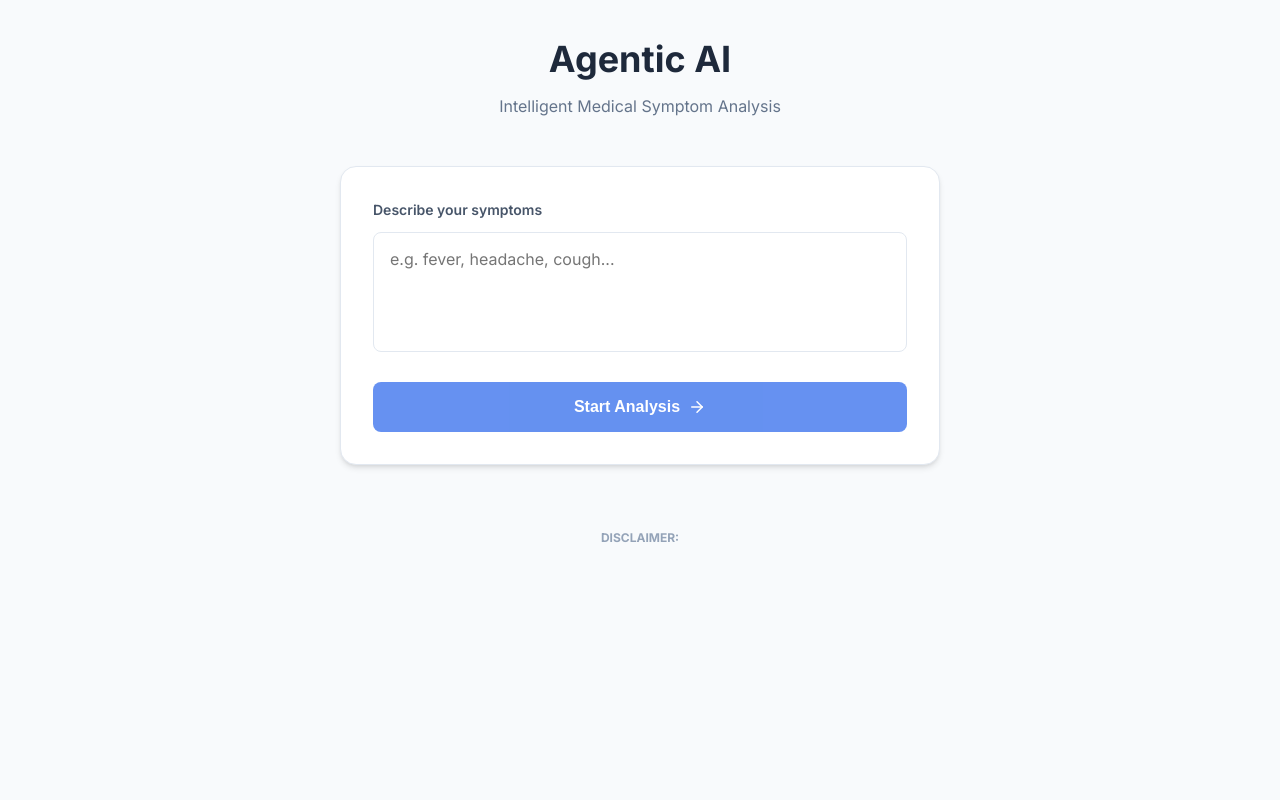
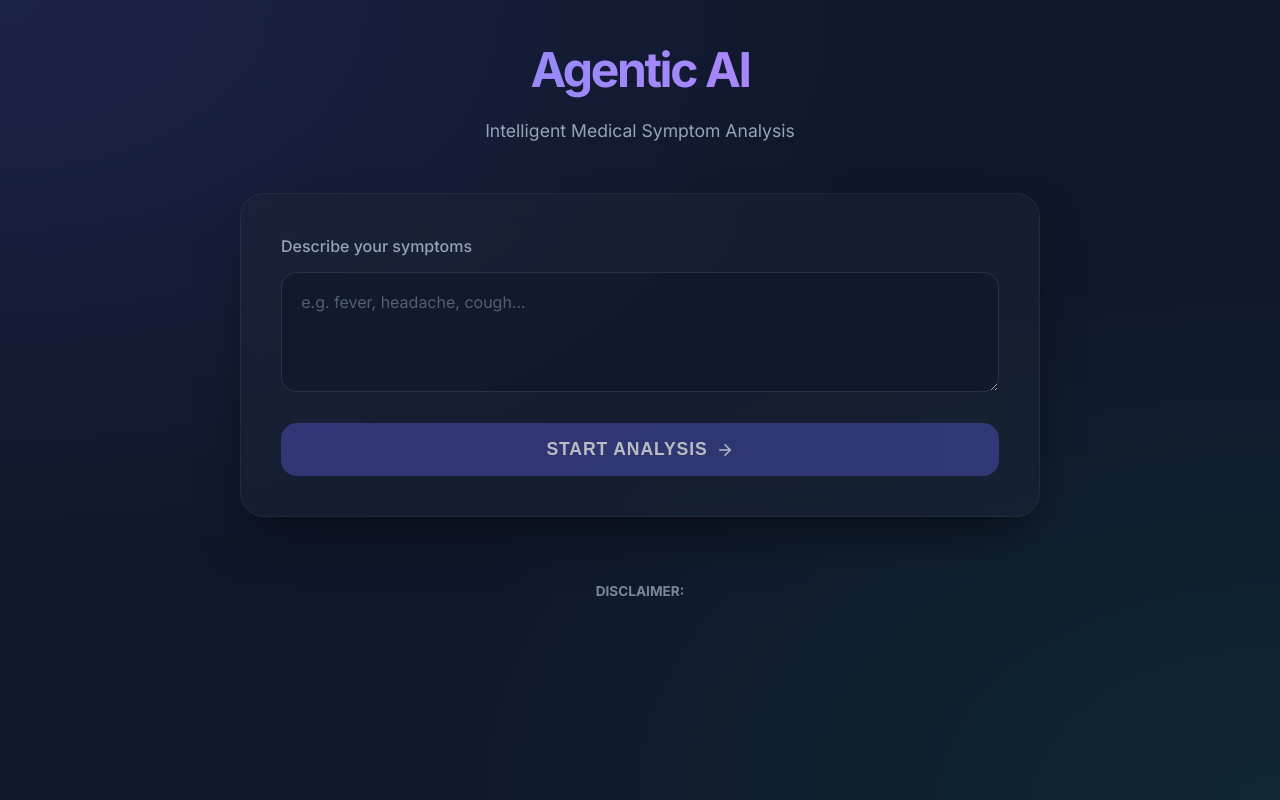
Before and after one commit to gdeepak2201-dot/agentic-ai, a React (Vite) app: page / in a window 1280 px wide. Built offline with nearby package versions, Linux system fonts and the light colour scheme.

Commit message:
Update React UI to stunning glassmorphism

```diff
--- a/src/index.css
+++ b/src/index.css
@@ -1,12 +1,19 @@
 @import url('https://fonts.googleapis.com/css2?family=Inter:wght@300;400;500;600;700&display=swap');
 
 :root {
-  --primary: #2563eb;
-  --bg: #f8fafc;
-  --text: #1e293b;
-  --card-bg: #ffffff;
-  --border: #e2e8f0;
-  --shadow: 0 4px 6px -1px rgb(0 0 0 / 0.1), 0 2px 4px -2px rgb(0 0 0 / 0.1);
+  --primary-color: #6366f1;
+  --primary-hover: #4f46e5;
+  --bg-color: #0f172a;
+  --surface-color: rgba(30, 41, 59, 0.7);
+  --text-primary: #f8fafc;
+  --text-secondary: #94a3b8;
+  --border-color: rgba(255, 255, 255, 0.1);
+  --success-color: #10b981;
+  --warning-color: #f59e0b;
+  --danger-color: #ef4444;
+  --glass-bg: rgba(30, 41, 59, 0.4);
+  --glass-border: rgba(255, 255, 255, 0.05);
+  --shadow: 0 25px 50px -12px rgba(0, 0, 0, 0.5);
 }
 
 * {
@@ -17,109 +24,159 @@
 
 body {
   font-family: 'Inter', sans-serif;
-  background-color: var(--bg);
-  color: var(--text);
-  line-height: 1.5;
+  background-color: var(--bg-color);
+  background-image:
+    radial-gradient(at 0% 0%, rgba(99, 102, 241, 0.15) 0px, transparent 50%),
+    radial-gradient(at 100% 100%, rgba(16, 185, 129, 0.1) 0px, transparent 50%);
+  color: var(--text-primary);
+  line-height: 1.6;
+  min-height: 100vh;
 }
 
 #root {
   width: 100%;
   min-height: 100vh;
   padding: 2rem 1rem;
+  display: flex;
+  justify-content: center;
+  align-items: flex-start;
 }
 
 .app-container {
-  max-width: 600px;
+  width: 100%;
+  max-width: 800px;
   margin: 0 auto;
 }
 
+/* Header */
 header {
   text-align: center;
   margin-bottom: 3rem;
+  animation: fadeInDown 0.8s ease-out;
 }
 
 header h1 {
-  font-size: 2.25rem;
-  font-weight: 800;
-  color: var(--text);
+  font-size: 3rem;
+  font-weight: 700;
+  background: linear-gradient(to right, #818cf8, #c084fc);
+  -webkit-background-clip: text;
+  -webkit-text-fill-color: transparent;
   margin-bottom: 0.5rem;
+  letter-spacing: -0.05em;
 }
 
 header p {
-  color: #64748b;
-  font-size: 1rem;
+  color: var(--text-secondary);
+  font-size: 1.1rem;
 }
 
+/* Glassmorphism Card */
 .card {
-  background: var(--card-bg);
-  border: 1px solid var(--border);
-  border-radius: 1rem;
-  padding: 2rem;
+  background: var(--glass-bg);
+  backdrop-filter: blur(16px);
+  -webkit-backdrop-filter: blur(16px);
+  border: 1px solid var(--glass-border);
+  border-radius: 24px;
+  padding: 2.5rem;
   box-shadow: var(--shadow);
-  margin-bottom: 2rem;
+  transition: transform 0.3s ease, box-shadow 0.3s ease;
+}
+
+.card:hover {
+  transform: translateY(-2px);
+  box-shadow: 0 30px 60px -12px rgba(0, 0, 0, 0.6);
 }
 
 .label {
   display: block;
-  font-size: 0.875rem;
-  font-weight: 600;
+  font-size: 1rem;
+  font-weight: 500;
   margin-bottom: 0.75rem;
-  color: #475569;
+  color: var(--text-secondary);
 }
 
 .input-field {
   width: 100%;
-  padding: 1rem;
-  border: 1px solid var(--border);
-  border-radius: 0.5rem;
+  padding: 1.2rem;
+  background: rgba(15, 23, 42, 0.6);
+  border: 1px solid var(--border-color);
+  border-radius: 16px;
   font-size: 1rem;
+  color: var(--text-primary);
   font-family: inherit;
   margin-bottom: 1.5rem;
   min-height: 120px;
-  resize: none;
+  resize: vertical;
+  transition: all 0.3s ease;
 }
 
 .input-field:focus {
-  outline: 2px solid var(--primary);
-  border-color: transparent;
+  outline: none;
+  border-color: var(--primary-color);
+  box-shadow: 0 0 0 4px rgba(99, 102, 241, 0.1);
+  background: rgba(15, 23, 42, 0.8);
+}
+
+.input-field::placeholder {
+  color: rgba(148, 163, 184, 0.5);
 }
 
 .btn {
   width: 100%;
-  background: var(--primary);
+  background: linear-gradient(135deg, var(--primary-color), var(--primary-hover));
   color: white;
   border: none;
-  padding: 1rem;
-  border-radius: 0.5rem;
-  font-size: 1rem;
+  padding: 1rem 2rem;
+  border-radius: 16px;
+  font-size: 1.1rem;
   font-weight: 600;
   cursor: pointer;
-  transition: opacity 0.2s;
+  transition: all 0.3s ease;
   display: flex;
   align-items: center;
   justify-content: center;
   gap: 0.5rem;
+  text-transform: uppercase;
+  letter-spacing: 0.05em;
+  box-shadow: 0 10px 15px -3px rgba(99, 102, 241, 0.4);
+}
+
+.btn:hover {
+  transform: translateY(-2px) scale(1.02);
+  box-shadow: 0 15px 25px -5px rgba(99, 102, 241, 0.5);
+}
+
+.btn:active {
+  transform: translateY(1px);
 }
 
 .btn:disabled {
   opacity: 0.7;
   cursor: not-allowed;
+  transform: none;
+  box-shadow: none;
+  background: rgba(99, 102, 241, 0.5);
 }
 
 .reasoning-list {
-  background: #f1f5f9;
-  border-radius: 0.5rem;
-  padding: 1rem;
+  background: rgba(30, 41, 59, 0.2);
+  border-radius: 16px;
+  padding: 1.5rem;
   margin-bottom: 1.5rem;
+  border: 1px solid var(--border-color);
 }
 
 .reasoning-step {
-  font-size: 0.875rem;
-  color: #475569;
-  margin-bottom: 0.5rem;
+  font-size: 0.95rem;
+  color: var(--text-secondary);
+  margin-bottom: 0.8rem;
   display: flex;
   align-items: center;
   gap: 0.5rem;
+  background: rgba(15, 23, 42, 0.4);
+  padding: 0.8rem 1rem;
+  border-radius: 12px;
+  border-left: 4px solid var(--primary-color);
 }
 
 .reasoning-step:last-child {
@@ -127,14 +184,15 @@ header p {
 }
 
 .result-header {
-  border-bottom: 1px solid var(--border);
-  padding-bottom: 1rem;
+  border-bottom: 1px solid var(--border-color);
+  padding-bottom: 1.5rem;
   margin-bottom: 1.5rem;
 }
 
 .result-header h2 {
-  font-size: 1.5rem;
-  color: var(--text);
+  font-size: 1.8rem;
+  color: var(--success-color);
+  margin-bottom: 0.5rem;
 }
 
 .badge {
@@ -143,59 +201,69 @@ header p {
   border-radius: 9999px;
   font-size: 0.75rem;
   font-weight: 600;
-  background: #dcfce7;
-  color: #166534;
-  margin-bottom: 0.5rem;
+  background: rgba(16, 185, 129, 0.2);
+  color: #34d399;
+  margin-bottom: 0.8rem;
+  border: 1px solid rgba(16, 185, 129, 0.3);
 }
 
 .section-title {
-  font-size: 1rem;
-  font-weight: 700;
+  font-size: 1.1rem;
+  font-weight: 600;
   margin-bottom: 1rem;
   display: flex;
   align-items: center;
   gap: 0.5rem;
+  color: #fff;
 }
 
 .list-item {
-  background: #f8fafc;
-  border: 1px solid var(--border);
+  background: rgba(15, 23, 42, 0.4);
+  border: 1px solid var(--border-color);
   padding: 0.75rem 1rem;
   border-radius: 0.5rem;
   margin-bottom: 0.5rem;
-  font-size: 0.9375rem;
+  font-size: 0.95rem;
+  color: var(--text-primary);
 }
 
 .prescription-box {
-  background: #fffbeb;
-  border: 1px solid #fde68a;
-  border-radius: 0.75rem;
+  background: rgba(245, 158, 11, 0.1);
+  border: 1px solid rgba(245, 158, 11, 0.2);
+  border-radius: 16px;
   padding: 1.5rem;
   margin-top: 2rem;
 }
 
 .medication-tag {
   display: inline-block;
-  background: #fef3c7;
-  color: #92400e;
-  padding: 0.25rem 0.5rem;
-  border-radius: 0.25rem;
+  background: rgba(245, 158, 11, 0.2);
+  color: #fcd34d;
+  padding: 0.4rem 0.8rem;
+  border-radius: 0.5rem;
   font-size: 0.875rem;
-  margin: 0.25rem;
+  margin: 0.25rem 0.5rem 0.25rem 0;
   font-weight: 500;
+  border: 1px solid rgba(245, 158, 11, 0.3);
 }
 
 footer {
   text-align: center;
   padding: 2rem;
-  font-size: 0.75rem;
-  color: #94a3b8;
+  font-size: 0.85rem;
+  color: var(--text-secondary);
+  opacity: 0.8;
+  margin-top: 2rem;
 }
 
 .error-msg {
-  color: #ef4444;
-  font-size: 0.875rem;
+  color: var(--danger-color);
+  font-size: 0.9rem;
   margin-bottom: 1rem;
+  background: rgba(239, 68, 68, 0.1);
+  padding: 0.75rem;
+  border-radius: 0.5rem;
+  border: 1px solid rgba(239, 68, 68, 0.2);
 }
 
 @keyframes spin {
@@ -206,3 +274,41 @@ footer {
 .spinner {
   animation: spin 1s linear infinite;
 }
+
+/* Animations */
+@keyframes fadeInDown {
+  from {
+    opacity: 0;
+    transform: translateY(-20px);
+  }
+  to {
+    opacity: 1;
+    transform: translateY(0);
+  }
+}
+
+.flex { display: flex; }
+.items-center { align-items: center; }
+.gap-2 { gap: 0.5rem; }
+.gap-8 { gap: 2rem; }
+.flex-wrap { flex-wrap: wrap; }
+.text-sm { font-size: 0.875rem; }
+.font-medium { font-weight: 500; }
+.mt-1 { margin-top: 0.25rem; }
+.mt-8 { margin-top: 2rem; }
+.mb-1 { margin-bottom: 0.25rem; }
+.mb-3 { margin-bottom: 0.75rem; }
+.mb-4 { margin-bottom: 1rem; }
+.mb-8 { margin-bottom: 2rem; }
+.-ml-1 { margin-left: -0.25rem; }
+
+/* Overrides for text colors to fit dark theme */
+.text-blue-600 { color: #60a5fa !important; }
+.text-green-500 { color: #34d399 !important; }
+.text-slate-500 { color: #94a3b8 !important; }
+.text-amber-800 { color: #fcd34d !important; }
+.text-amber-600 { color: #fbbf24 !important; }
+.text-amber-900 { color: #fef3c7 !important; }
+.!text-amber-800\/60 { color: rgba(252, 211, 77, 0.6) !important; }
+.!text-slate-900 { color: #0f172a !important; }
+.!bg-slate-100 { background: #f8fafc !important; }
```
